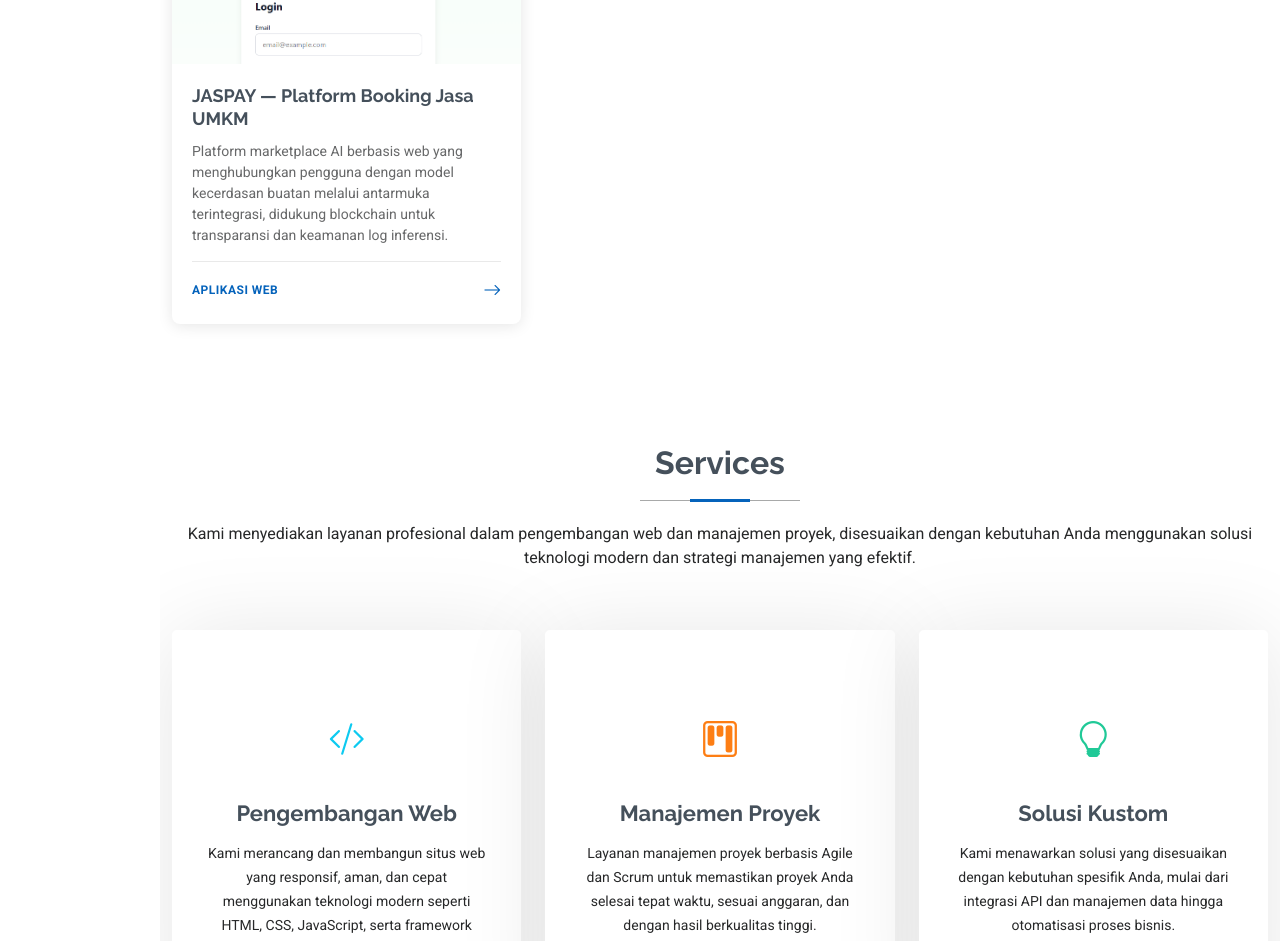
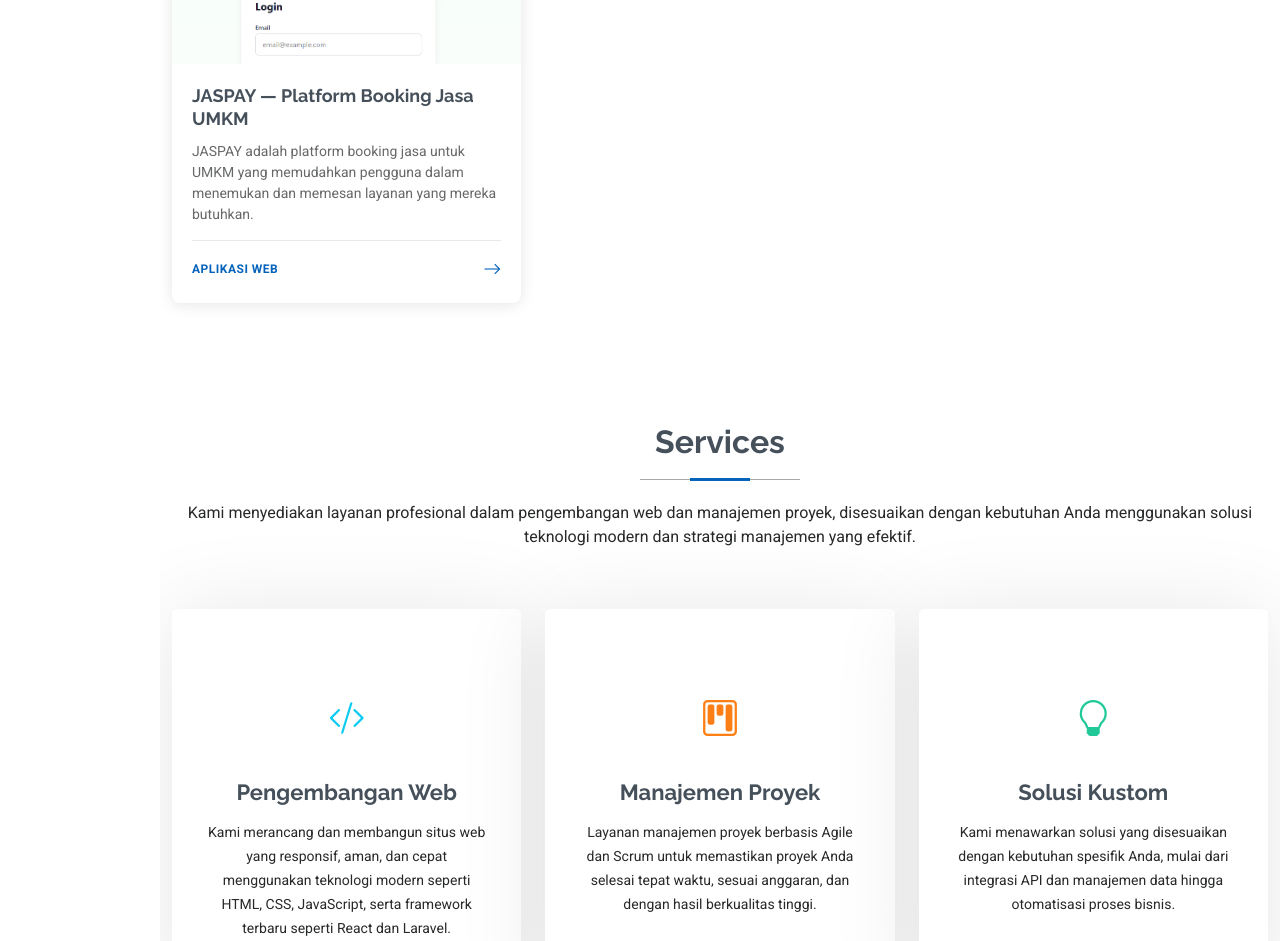
Before and after one commit to MrZiy16/Myportofolio, a plain HTML site: page index.html in a window 1280 px wide. Shown: the part 5153-6094 px from the top of the page. Drawn offline with Linux system fonts and the light colour scheme.

Commit message:
fix: update

```diff
--- a/index.html
+++ b/index.html
@@ -535,7 +535,7 @@ untuk berkontribusi pada produk digital yang berdampak</p>      </div><!-- End S
               </div>
               <div class="portfolio-body">
                 <h4 class="portfolio-title">JASPAY — Platform Booking Jasa UMKM</h4>
-                <p class="portfolio-description">Platform marketplace AI berbasis web yang menghubungkan pengguna dengan model kecerdasan buatan melalui antarmuka terintegrasi, didukung blockchain untuk transparansi dan keamanan log inferensi.</p>
+                <p class="portfolio-description">JASPAY adalah platform booking jasa untuk UMKM yang memudahkan pengguna dalam menemukan dan memesan layanan yang mereka butuhkan.</p>
                 <div class="portfolio-footer">
                   <span class="portfolio-category">Aplikasi Web</span>
                   <i class="bi bi-arrow-right portfolio-arrow"></i>
```
